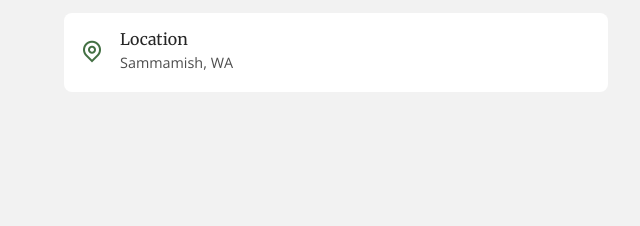
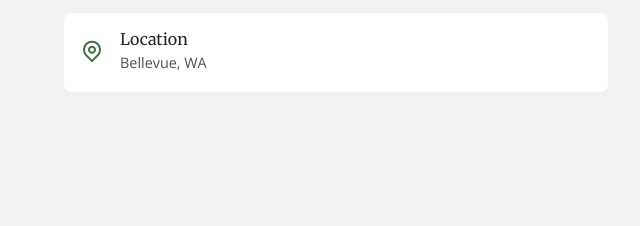
Before and after one commit to flashforwardnp/FlashForwardFoundation, a plain HTML site: page contact.html in a window 1280 px wide. Shown: the part 514-740 px from the top of the page, 0-640 px from the left. Drawn offline with nearby package versions, Linux system fonts and the light colour scheme.

Commit message:
fixed location

```diff
--- a/contact.html
+++ b/contact.html
@@ -70,7 +70,7 @@
                         <i class="ri-map-pin-line contact__card-icon"></i>
                         <div>
                             <h3 class="contact__card-title">Location</h3>
-                            <span class="contact__card-data">Sammamish, WA</span>
+                            <span class="contact__card-data">Bellevue, WA</span>
                         </div>
                     </div>
                 </div>
```
Also changed, not shown: index.html (+1 -1 lines).
